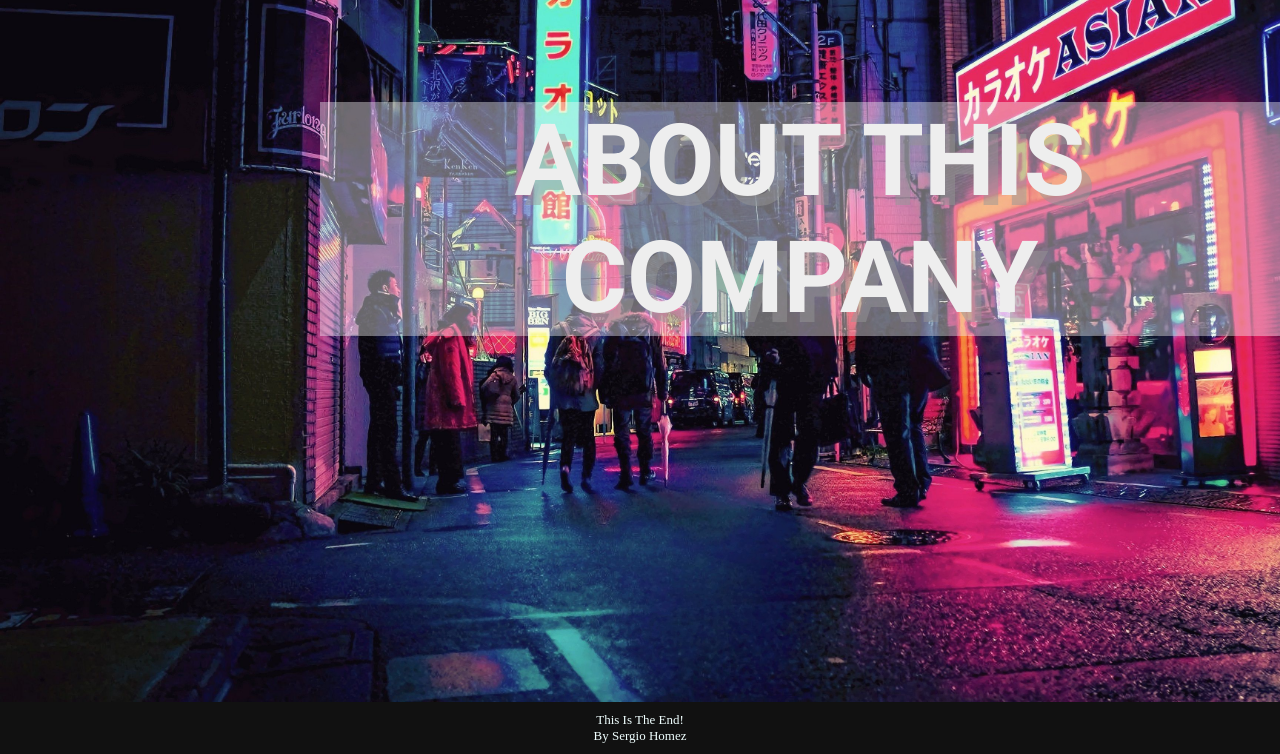
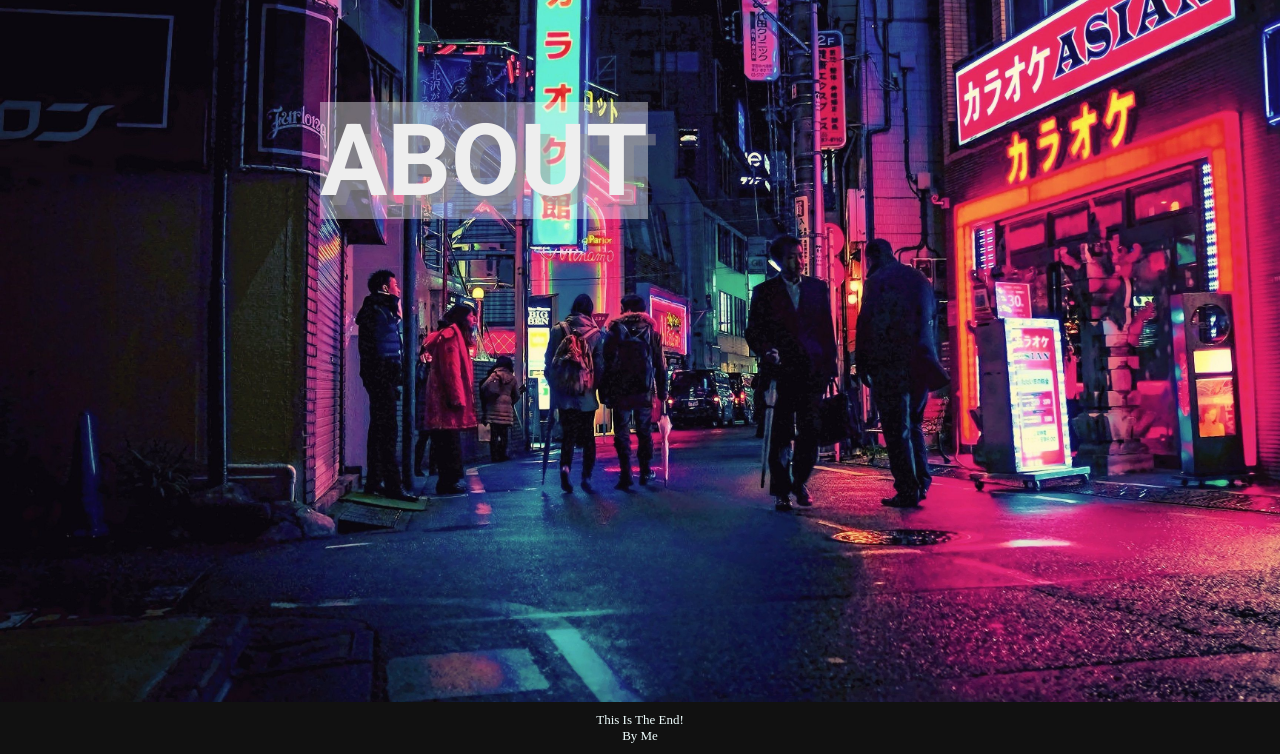
Before and after one commit to sergiohgh/test, a plain HTML site: page about.html in a window 1280 px wide. Shown: the part 98-852 px from the top of the page. Drawn offline with Linux system fonts and the light colour scheme.

Commit message:
Add files via upload
fixed about me

```diff
--- a/about.html
+++ b/about.html
@@ -20,7 +20,7 @@
             </nav>
             <!--content-->
             <div class="center">
-                <h1>about this company</h1>
+                <h1>about</h1>
 
             </div>
 
@@ -30,7 +30,7 @@
             <div class="box">
                 <ul>
                     <li>this is the end!</li>
-                    <li>by sergio homez</li>
+                    <li>by me</li>
                 </ul>
             </div>
         </div>
```
